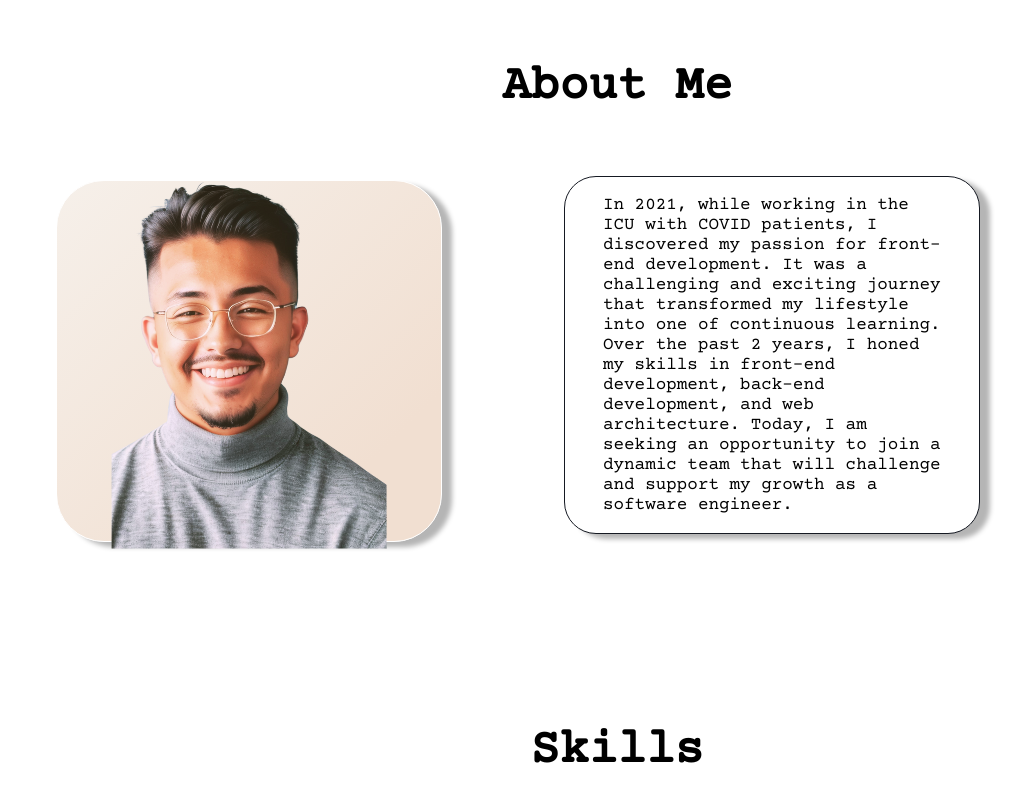
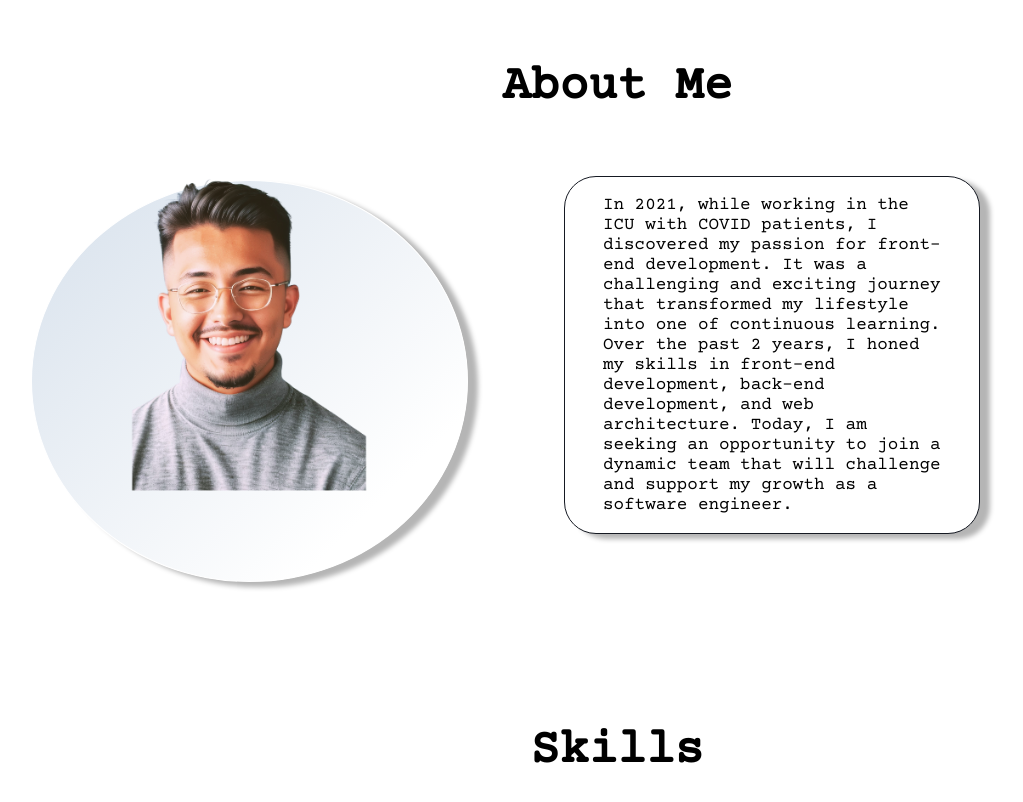
Before and after one commit to lapayan/PortfolioWebsite, a React (Create React App) app: page / in a window 1280 px wide. Shown: the part 558-1360 px from the top of the page, without its empty margins (18-1041 px from the left). Built offline with nearby package versions, Linux system fonts and the light colour scheme.

Commit message:
Fixed ugly ass Picture container

```diff
--- a/src/components/aboutMe/aboutMe.css
+++ b/src/components/aboutMe/aboutMe.css
@@ -25,8 +25,8 @@
 .bitmojiContainer{
     grid-column: 1/3;
     grid-row: 2/5;
-    height: 45vh;
-    width: 30vw;
+    height: 50vh;
+    width: 28vw;
     margin: auto 0;
     display: flex;
     justify-content: center;
@@ -34,13 +34,13 @@
     align-self: center;
 
     border: 1px solid white;
-    border-radius: 3rem;
+    border-radius: 50%;
     box-shadow: 10px 5px 5px rgb(181, 181, 181);
-    background-image: linear-gradient(135deg, #F6F0EA 0%, #F1DFD1 80%);
+    background-image: linear-gradient(135deg, #D7E1EC 0%, #FFFFFF 80%);
 }
 .bitmoji{
     z-index: 1;
-    align-self: center;
+    align-self: end;
     justify-self: center;
     width: fit-content;
     background: transparent !important;
@@ -58,6 +58,7 @@
     box-shadow: 10px 5px 5px rgb(181, 181, 181);
     font-family:'Courier Prime', monospace;
 }
+
 @media (min-width: 1536px) {
     .abouttextContainer{
         font-size:1.25rem;
@@ -66,6 +67,11 @@
         font-size:3rem;
         padding-right: 20vw;
         padding-bottom: 5vh;
+    }
+    .bitmojiContainer{
+        height: 55vh;
+        grid-row:1/-1;
+        align-self: start;
     }
 }
 
@@ -79,6 +85,9 @@
         justify-self: center;
         padding-bottom: 3vh;
     }
+    .bitmoji{
+        transform: scale(.85);
+    }
 }
 
 @media (max-width: 1280px) {
@@ -90,6 +99,9 @@
         font-size:3rem;
         grid-column: 2/5;
         justify-self: center;
+    }
+    .bitmojiContainer{
+        width: 34vw;
     }
 }
 @media (max-width: 1024px) {
```
